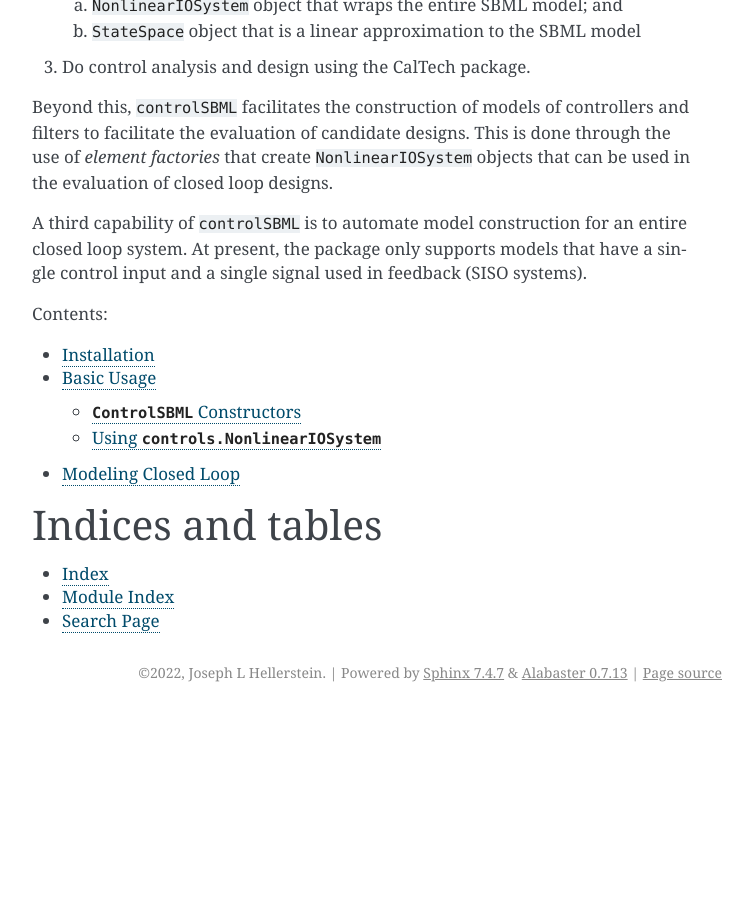
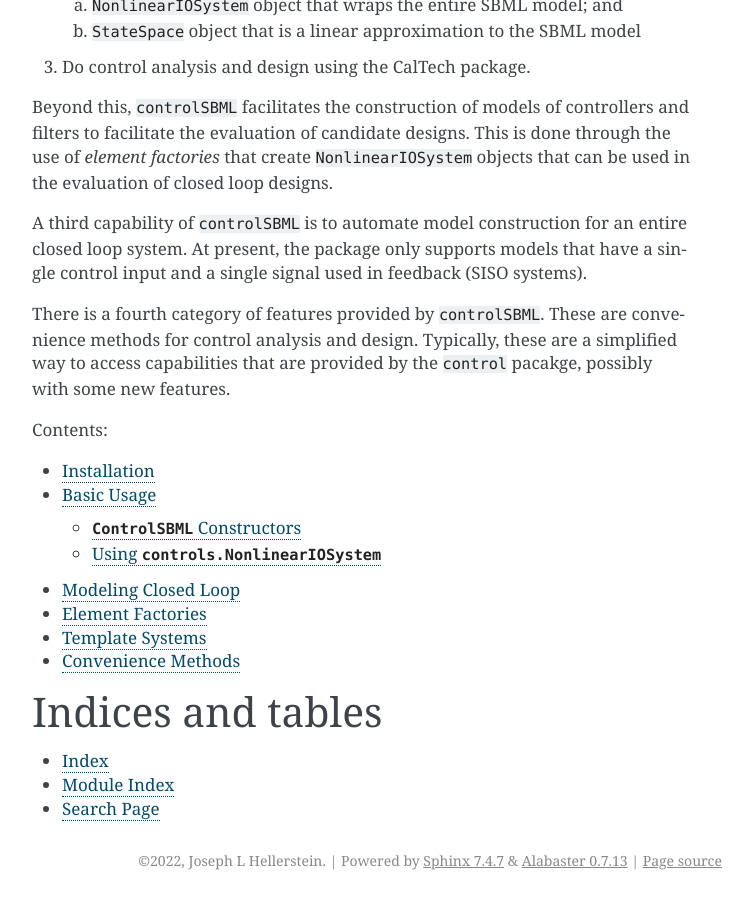
Before and after one commit to ModelEngineering/controlSBML, a Sphinx documentation site: the page built from docs/source/index.rst, in a window 1280 px wide and 900 px high, scrolled down 1013 px. Shown: the whole window, without its empty margins (388-1141 px from the left). Built offline with Sphinx 7.4.7, drawn with Linux system fonts in a browser that asks for light colours; before the commit the page ends 1725 px from its top, so only the background shows below that.

Commit message:
Placeholder docs

```diff
--- /dev/null
+++ b/docs/source/convenience_methods.rst
@@ -0,0 +1,5 @@
+Convenience Methods
+===================
+
+.. highlight:: python
+   :linenothreshold: 5
--- /dev/null
+++ b/docs/source/element_factories.rst
@@ -0,0 +1,5 @@
+Element Factories
+=================
+
+.. highlight:: python
+   :linenothreshold: 5
--- a/docs/source/index.rst
+++ b/docs/source/index.rst
@@ -68,6 +68,11 @@ for an entire closed loop system.
 At present, the package only supports models that have a single control input
 and a single signal used in feedback (SISO systems).
 
+There is a fourth category of features provided by ``controlSBML``.
+These are convenience methods for control analysis and design.
+Typically, these are a simplified way to access capabilities that
+are provided by the ``control`` pacakge, possibly with some new features.
+
 .. toctree::
    :maxdepth: 2
    :caption: Contents:
@@ -75,6 +80,9 @@ and a single signal used in feedback (SISO systems).
    installation
    basics
    closed_loop_system
+   element_factories
+   template_closed_loop_systems
+   convenience_methods
 
 
 
--- /dev/null
+++ b/docs/source/template_closed_loop_systems.rst
@@ -0,0 +1,5 @@
+Template Systems
+================
+
+.. highlight:: python
+   :linenothreshold: 5
```
